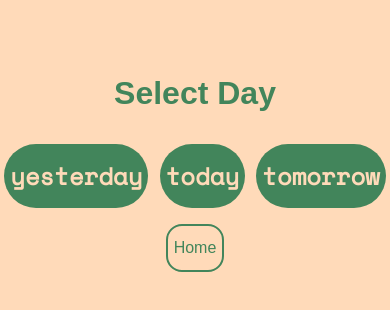
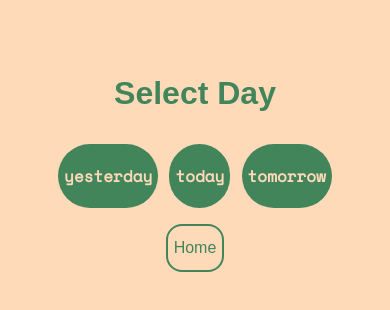
Before and after one commit to hakuthewizard/Daily-Horoscope-Astrology-React-App, a React (Create React App) app: page / in a window 390 px wide. Both pictures are taken after a click on the button "aries". Shown: the top 310 px of the page. Built offline with nearby package versions, Linux system fonts and the light colour scheme; a web font is replaced by a local one.

Commit message:
update on media query

```diff
--- a/src/components/SelectDay.css
+++ b/src/components/SelectDay.css
@@ -35,3 +35,13 @@ body{
     cursor:pointer;
     background-color:#483838;
 }
+@media only screen and (max-width: 600px) {
+    .grid {
+      right:0.2rem;
+      left:0.2rem;
+
+    }
+    .day-button {
+        font-size: 1rem;
+    }
+  }
```
